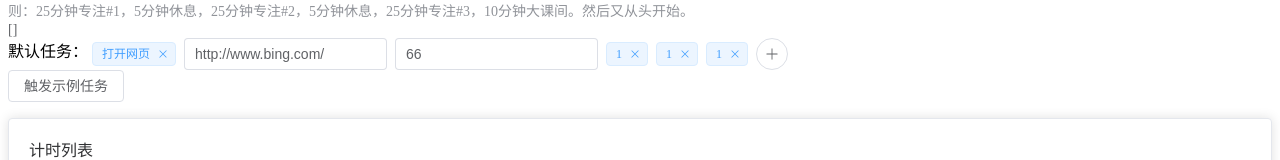
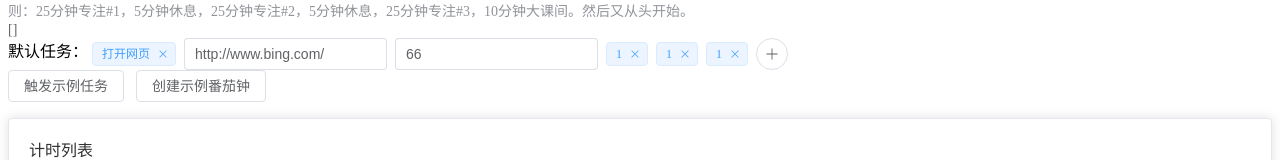
Before and after one commit to huayuprophet/Catime-web, a Vue app: page / in a window 1280 px wide. Shown: the part 579-739 px from the top of the page. Built offline with nearby package versions, Linux system fonts and the light colour scheme.

Commit message:
feat(番茄钟): 实现番茄钟功能并修复任务执行问题
- 在timer_creater.vue中添加番茄钟示例按钮
- 完善timerStore.js中的任务执行逻辑和状态管理
- 修复task_function.js中的番茄钟任务逻辑和计时器初始化问题

```diff
--- a/src/components/timer_creater.vue
+++ b/src/components/timer_creater.vue
@@ -81,6 +81,7 @@
   </div>
   <div>
     <ElButton @click="task_run">触发示例任务</ElButton>
+    <ElButton @click="tomato_submit">创建示例番茄钟</ElButton>
   </div>
 </template>
 <script setup>
@@ -119,7 +120,15 @@ const tomato_setting = ref([
 // const tomato_setting = ref({});
 // 新增timer
 function tomato_submit() {
-
+timer.add_timer({
+  time:1000,
+  tasks:[{
+    name:'番茄钟示例',
+    func:'tomato',
+    args:[3000,1000,false,8000],
+    timer_id:false
+  }]
+})
 }
 const task_setting = ref([
   {
--- a/src/stores/timerStore.js
+++ b/src/stores/timerStore.js
@@ -10,13 +10,20 @@ export const useTimerStore = defineStore('timer', () => {
     task_init()
     setInterval(() => {
         now.value = Date.now()
+        // console.log(timer.state_code);
         // 检查所有计时器的超时状态
         timers.value.forEach(timer => {
             if (timer.state_code === 0 && timer.down <= 0) {
+                console.log(timer.tasks);
+
                 timer.state_code = 2; // 标记为超时状态
                 timer.tasks.forEach(task => {
                     tasks[task.func](task.timer_id || timer.id, ...task.args); // 执行所有任务，如果没有指定 timer_id，则使用当前计时器的 id
+                    console.log('exec all tasks');
+
                 }); // 执行所有任务
+                console.log('触发超时任务');
+
             }
         })
     }, 150)
@@ -32,7 +39,7 @@ export const useTimerStore = defineStore('timer', () => {
         scoped.created_at = scoped.created_at || now.value
         scoped.state_code = scoped.state_code || 0 // 0: 运行中, 1: 暂停, 2: 结束/过期, 3: 停止，4: 已执行任务/跳过任务
         scoped.count_up = false
-        scoped.tasks = []
+        scoped.tasks ||= []
 
         // 绑定计算属性
         bind_computed(scoped)
--- a/src/task_function.js
+++ b/src/task_function.js
@@ -1,7 +1,7 @@
 import { useTimerStore } from "./stores/timerStore";
 import { ElNotification } from "element-plus";
 
-let timer
+let timer = false
 // timer = useTimerStore();
 function create_task(timer, name = null, func, ...args) {
     timer.tasks.push(
@@ -18,7 +18,7 @@ function create_task(timer, name = null, func, ...args) {
 // 初始化任务函数
 // 注意：此函数必须在使用任务函数之前调用，不设此逻辑的话，任务函数会报错，因为任务函数需要使用timer对象，而timer对象是在useTimerStore函数中创建的，而tasks相关对象是在useTimerStore函数中调用的，这样就会导致循环引用，导致任务函数无法正常使用。
 export function task_init() {
-    timer = useTimerStore();
+    timer ||= useTimerStore();
 }
 export const tasks = {
     restart: (id) => {
@@ -58,6 +58,7 @@ export const tasks = {
         })
     },
     tomato: (id, time_work, time_rest, repeat = false, time_rest_big = false) => {
+        console.log('番茄钟任务');
         repeat ||= 1;
         time_rest_big ||= time_rest;
         const the_timer = timer.get_timer(id)
@@ -65,20 +66,21 @@ export const tasks = {
         the_timer.step++;
         if (the_timer.step % 2 === 0) {
             timer.set(the_timer, {
+                timer_0: timer.now,
+                jump: 0,
                 time: time_work,
-                jump: 0,
-                state_code: 0,
-                timer_0: now.value,
             })
+            the_timer.state_code = 0;
         } else {
             const rest_count = (the_timer.step / 2);
             timer.set(the_timer, {
                 // 检查是否为大课间，是的话使用大课间时间，否则使用小课间时间
+                timer_0: timer.now,
+                jump: 0,
                 time: (rest_count % repeat) === 0 ? time_rest_big : time_rest,
-                jump: 0,
-                state_code: 0,
-                timer_0: now.value,
+                timer_0: timer.now,
             })
+            the_timer.state_code = 0;
         }
     },
     open_url: (id = false, url) => {
@@ -91,7 +93,7 @@ export const tasks = {
     turn_up: (id) => {
         const the_timer = timer.get_timer(id)
         timer.set(the_timer, {
-            time_0: now.value,
+            time_0: timer.now,
             jump: 0,
             count_up: true,
             time: 0,
```
